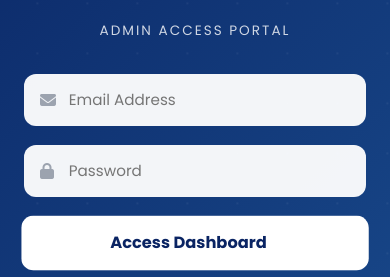
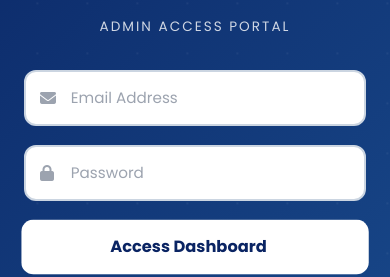
Before and after one commit to yujiin770/iwanderph-touristwebsite, a React (Vite) app in the folder frontend/: page /login in a window 390 px wide. Shown: the part 299-576 px from the top of the page. Built offline with nearby package versions, Linux system fonts and the light colour scheme; no server answers.

Commit message:
update contacts textinput

```diff
--- a/frontend/src/styles/Contact.css
+++ b/frontend/src/styles/Contact.css
@@ -27,6 +27,7 @@ body.dark-mode .contact-section-modern {
     0% {
         background-position: 0 0;
     }
+
     100% {
         background-position: 100px 100px;
     }
@@ -228,7 +229,7 @@ body.dark-mode .form-header p {
     transition: all 0.3s;
 }
 
-.input-group textarea ~ i {
+.input-group textarea~i {
     top: 1.2rem;
     transform: none;
 }
@@ -237,9 +238,9 @@ body.dark-mode .form-header p {
 .input-group textarea {
     width: 100%;
     padding: 0.9rem 1rem 0.9rem 2.8rem;
-    border: 2px solid #e5e7eb;
+    border: 2px solid #d1d5db;
     border-radius: 12px;
-    background: var(--lm-bg);
+    background: #ffffff;
     font-size: 0.95rem;
     transition: all 0.3s;
     font-family: inherit;
@@ -252,6 +253,21 @@ body.dark-mode .input-group textarea {
     color: white;
 }
 
+
+/* Light mode specific overrides */
+body:not(.dark-mode) .input-group input,
+body:not(.dark-mode) .input-group textarea {
+    border: 2px solid #cbd5e1;
+    background: #ffffff;
+    color: #1f2937;
+}
+
+body:not(.dark-mode) .input-group input:focus,
+body:not(.dark-mode) .input-group textarea:focus {
+    border-color: #3b82f6;
+    outline: none;
+}
+
 .input-group input:focus,
 .input-group textarea:focus {
     outline: none;
@@ -259,8 +275,8 @@ body.dark-mode .input-group textarea {
     box-shadow: 0 0 0 3px rgba(59, 130, 246, 0.1);
 }
 
-.input-group input:focus + i,
-.input-group textarea:focus + i {
+.input-group input:focus+i,
+.input-group textarea:focus+i {
     color: #3b82f6;
 }
 
@@ -368,11 +384,11 @@ body.dark-mode .checkmark {
     border-color: #4b5563;
 }
 
-.checkbox-container:hover input ~ .checkmark {
+.checkbox-container:hover input~.checkmark {
     border-color: #3b82f6;
 }
 
-.checkbox-container input:checked ~ .checkmark {
+.checkbox-container input:checked~.checkmark {
     background-color: #3b82f6;
     border-color: #3b82f6;
 }
@@ -383,7 +399,7 @@ body.dark-mode .checkmark {
     display: none;
 }
 
-.checkbox-container input:checked ~ .checkmark:after {
+.checkbox-container input:checked~.checkmark:after {
     display: block;
 }
 
@@ -463,7 +479,8 @@ body.dark-mode .terms-text {
     .form-header h3 {
         font-size: 1.3rem;
     }
-      .terms-text {
+
+    .terms-text {
         font-size: 0.7rem;
     }
 
@@ -471,11 +488,33 @@ body.dark-mode .terms-text {
         height: 18px;
         width: 18px;
     }
-     .checkbox-container .checkmark:after {
+
+    .checkbox-container .checkmark:after {
         left: 5px;
         top: 1px;
         width: 4px;
         height: 9px;
+    }
+
+    .input-group input,
+    .input-group textarea {
+        border: 2px solid #cbd5e1;
+        background: #ffffff;
+        padding: 0.8rem 1rem 0.8rem 2.5rem;
+    }
+
+    .input-group input::placeholder,
+    .input-group textarea::placeholder {
+        color: #9ca3af;
+    }
+}
+
+/* For tablets */
+@media (min-width: 769px) and (max-width: 1024px) {
+    .input-group input,
+    .input-group textarea {
+        border: 2px solid #d1d5db;
+        background: #ffffff;
     }
 }
 
```
